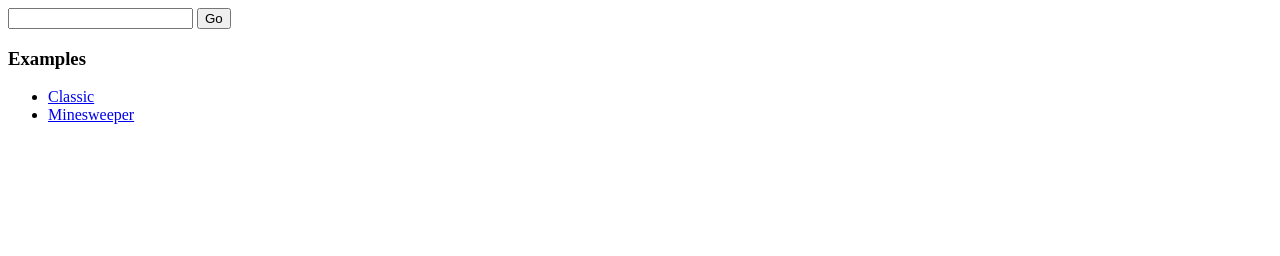
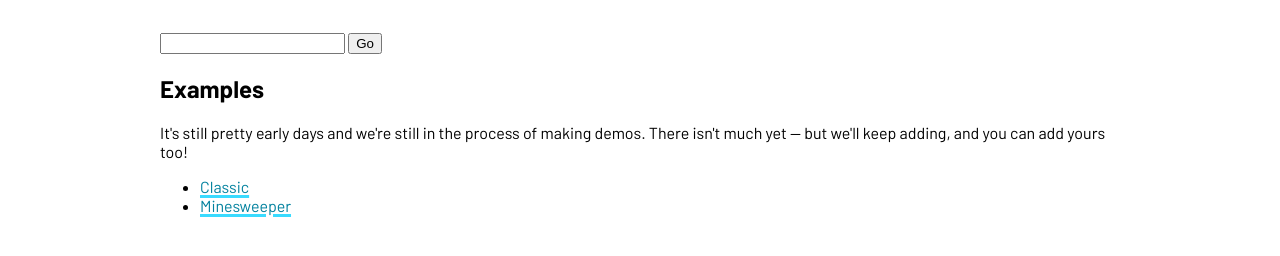
Before and after one commit to darobin/webtil.es, a website: page public/browser/index.html in a window 1280 px wide. Drawn offline with Linux system fonts and the light colour scheme; no server answers.

Commit message:
start moving to browesder

```diff
--- a/build.js
+++ b/build.js
@@ -4,10 +4,10 @@ import * as esbuild from 'esbuild';
 
 const isWatch = argv[2] === '--watch';
 const sources = [
-  { from: 'public/demos/experiment/experiment.js', to: 'public/demos/experiment/experiment.min.js' },
-  { from: 'public/demos/xdc/xdc.js', to: 'public/demos/xdc/xdc.min.js' },
-  { from: 'public/demos/car/car.js', to: 'public/demos/car/car.min.js' },
-  { from: 'public/demos/at/at.js', to: 'public/demos/at/at.min.js' },
+  // { from: 'public/demos/experiment/experiment.js', to: 'public/demos/experiment/experiment.min.js' },
+  // { from: 'public/demos/xdc/xdc.js', to: 'public/demos/xdc/xdc.min.js' },
+  // { from: 'public/demos/car/car.js', to: 'public/demos/car/car.min.js' },
+  { from: 'public/browser/at.js', to: 'public/browser/at.min.js' },
   ].map(({ from, to }) => ({
     entryPoints: [from],
     bundle: true,
--- /dev/null
+++ b/public/browser.css
@@ -0,0 +1,24 @@
+
+@import url("shared.css");
+
+html, body {
+  margin: 0;
+  padding: 0;
+}
+body {
+  font-family: Barlow;
+}
+main {
+  max-width: var(--block-width);
+  margin: auto;
+  min-height: 100vh;
+  padding: 2rem 1rem 1rem 1rem;
+}
+a {
+  color: var(--contrasted);
+  text-decoration-thickness: 3px;
+  text-decoration-color: var(--blue);
+}
+a:hover {
+  text-decoration-color: var(--red);
+}
--- a/public/demos/at/at.js
+++ b/public/browser/at.js
@@ -38,7 +38,7 @@ function error (msg) {
 
 window.addEventListener('hashchange', navigateFromHash);
 window.addEventListener('load', () => {
-  const form = document.querySelector('main > form');
+  const form = document.querySelector('#browser > form');
   const urlBar = form.querySelector('input[name="url"]')
   form.addEventListener('submit', (ev) => {
     ev.preventDefault();
--- a/public/demos/at/index.html
+++ b/public/browser/index.html
@@ -5,17 +5,25 @@
   <meta name="viewport" content="width=device-width">
   <title>AT Tiles Browser</title>
   <link rel="icon" href="data:,">
+  <link rel="stylesheet" href="../browser.css">
   <script src="at.min.js" type="module"></script>
 </head>
 <body>
   <main>
-    <form>
-      <input type="text" name="url">
-      <input type="submit" value="Go">
-    </form>
-    <div id="render-zone"></div>
-    <div id="examples">
-      <h3>Examples</h3>
+    <div id="browser">
+      <form>
+        <input type="text" name="url">
+        <input type="submit" value="Go">
+      </form>
+      <div id="render-zone"></div>
+    </div>
+    <section>
+      <h2>Examples</h2>
+      <p>
+        It's still pretty early days and we're still in the process of making
+        demos. There isn't much yet — but we'll keep adding, and you can add
+        yours too!
+      </p>
       <ul>
         <li>
           <a href="#url=at://did:plc:izttpdp3l6vss5crelt5kcux/ing.dasl.masl/3mceykgxbkk2r">Classic</a>
@@ -24,7 +32,7 @@
           <a href="#url=at://did:plc:izttpdp3l6vss5crelt5kcux/ing.dasl.masl/3mcjwwoqjqs2v">Minesweeper</a>
         </li>
       </ul>
-    </div>
+    </section>
   </main>
 </body>
 </html>
--- a/public/brutal.css
+++ b/public/brutal.css
@@ -1,67 +1,6 @@
 
-@font-face {
-  font-family: "Barlow";
-  src: url("fonts/Barlow-Regular.ttf");
-  font-weight: 400;
-  font-style: normal;
-}
-@font-face {
-  font-family: "Barlow";
-  src: url("fonts/Barlow-Regular.ttf");
-  font-weight: 400;
-  font-style: normal;
-}
-@font-face {
-  font-family: "Barlow";
-  src: url("fonts/Barlow-Italic.ttf");
-  font-weight: 400;
-  font-style: italic;
-}
-@font-face {
-  font-family: "Barlow";
-  src: url("fonts/Barlow-Bold.ttf");
-  font-weight: 700;
-  font-style: normal;
-}
-@font-face {
-  font-family: "Barlow";
-  src: url("fonts/Barlow-BoldItalic.ttf");
-  font-weight: 700;
-  font-style: italic;
-}
-@font-face {
-  font-family: "Barlow";
-  src: url("fonts/Barlow-Thin.ttf");
-  font-weight: 100;
-  font-style: normal;
-}
-@font-face {
-  font-family: "Barlow";
-  src: url("fonts/Barlow-ThinItalic.ttf");
-  font-weight: 100;
-  font-style: italic;
-}
+@import url("shared.css");
 
-:root {
-  --yellow: #fff500;
-  --new-blue: #00b7ba;
-  --deep-green: #008487;
-  --new-purple: #7b65ea;
-  --light-pink: #ff959d;
-  --deep-red: #bf0033;
-
-  --green: #00ff75;
-  --purple: #cd76ea;
-  --orange: #ffb443;
-  --red: #ff5e5e;
-  --blue: #39dbff;
-  --contrasted: #00819e;
-  --text-width: 80rem;
-  --block-width: 960px;
-  --header-font-size: 1.6rem;
-  --brutal-border: 5px solid #000;
-  /*--brutal-border: 5px solid oklch(from var(--theme) l c calc(h + 180));*/
-}
 html, body {
   margin: 0;
   padding: 0;
--- /dev/null
+++ b/public/shared.css
@@ -0,0 +1,64 @@
+
+@font-face {
+  font-family: "Barlow";
+  src: url("fonts/Barlow-Regular.ttf");
+  font-weight: 400;
+  font-style: normal;
+}
+@font-face {
+  font-family: "Barlow";
+  src: url("fonts/Barlow-Regular.ttf");
+  font-weight: 400;
+  font-style: normal;
+}
+@font-face {
+  font-family: "Barlow";
+  src: url("fonts/Barlow-Italic.ttf");
+  font-weight: 400;
+  font-style: italic;
+}
+@font-face {
+  font-family: "Barlow";
+  src: url("fonts/Barlow-Bold.ttf");
+  font-weight: 700;
+  font-style: normal;
+}
+@font-face {
+  font-family: "Barlow";
+  src: url("fonts/Barlow-BoldItalic.ttf");
+  font-weight: 700;
+  font-style: italic;
+}
+@font-face {
+  font-family: "Barlow";
+  src: url("fonts/Barlow-Thin.ttf");
+  font-weight: 100;
+  font-style: normal;
+}
+@font-face {
+  font-family: "Barlow";
+  src: url("fonts/Barlow-ThinItalic.ttf");
+  font-weight: 100;
+  font-style: italic;
+}
+
+:root {
+  --yellow: #fff500;
+  --new-blue: #00b7ba;
+  --deep-green: #008487;
+  --new-purple: #7b65ea;
+  --light-pink: #ff959d;
+  --deep-red: #bf0033;
+
+  --green: #00ff75;
+  --purple: #cd76ea;
+  --orange: #ffb443;
+  --red: #ff5e5e;
+  --blue: #39dbff;
+  --contrasted: #00819e;
+  --text-width: 80rem;
+  --block-width: 960px;
+  --header-font-size: 1.6rem;
+  --brutal-border: 5px solid #000;
+  /*--brutal-border: 5px solid oklch(from var(--theme) l c calc(h + 180));*/
+}
```
Also changed, not shown: public/index.html (+1 -24 lines), public/browser/at.min.js, 2 other files.
